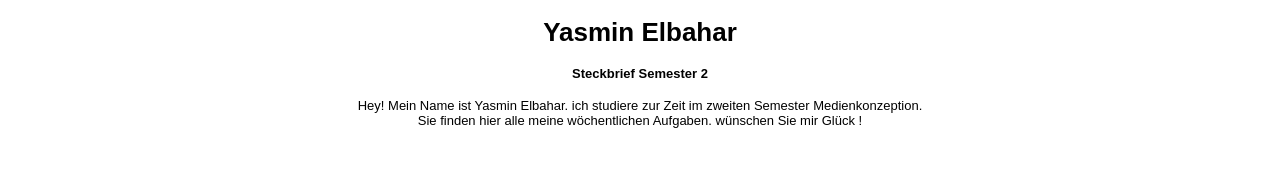
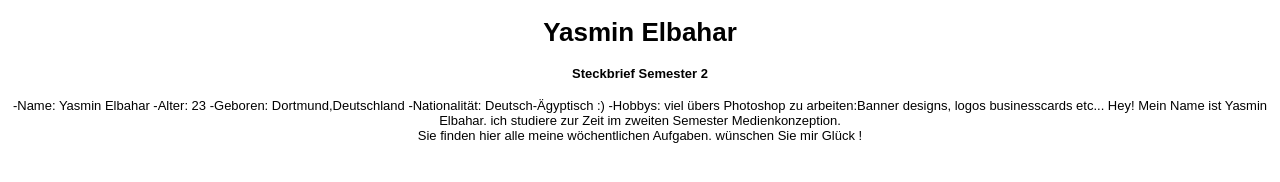
Before and after one commit to YasminElbahar/Eia2Aufgaben, a plain HTML site: page steckbrief/steckbrief.htm in a window 1280 px wide. Drawn offline with Linux system fonts and the light colour scheme.

Commit message:
Update steckbrief.htm

```diff
--- a/steckbrief/steckbrief.htm
+++ b/steckbrief/steckbrief.htm
@@ -18,6 +18,12 @@ body {
 
 		<h4>Steckbrief Semester 2</h4>
 
+		-Name: Yasmin Elbahar
+		-Alter: 23
+		-Geboren: Dortmund,Deutschland
+		-Nationalität: Deutsch-Ägyptisch :)
+		-Hobbys: viel übers Photoshop zu arbeiten:Banner designs, logos businesscards etc...
+
 		Hey! Mein Name ist Yasmin Elbahar. ich studiere zur Zeit im zweiten Semester Medienkonzeption.
 	<br> Sie finden hier alle meine wöchentlichen Aufgaben. wünschen Sie mir Glück !
 	</center>
```
